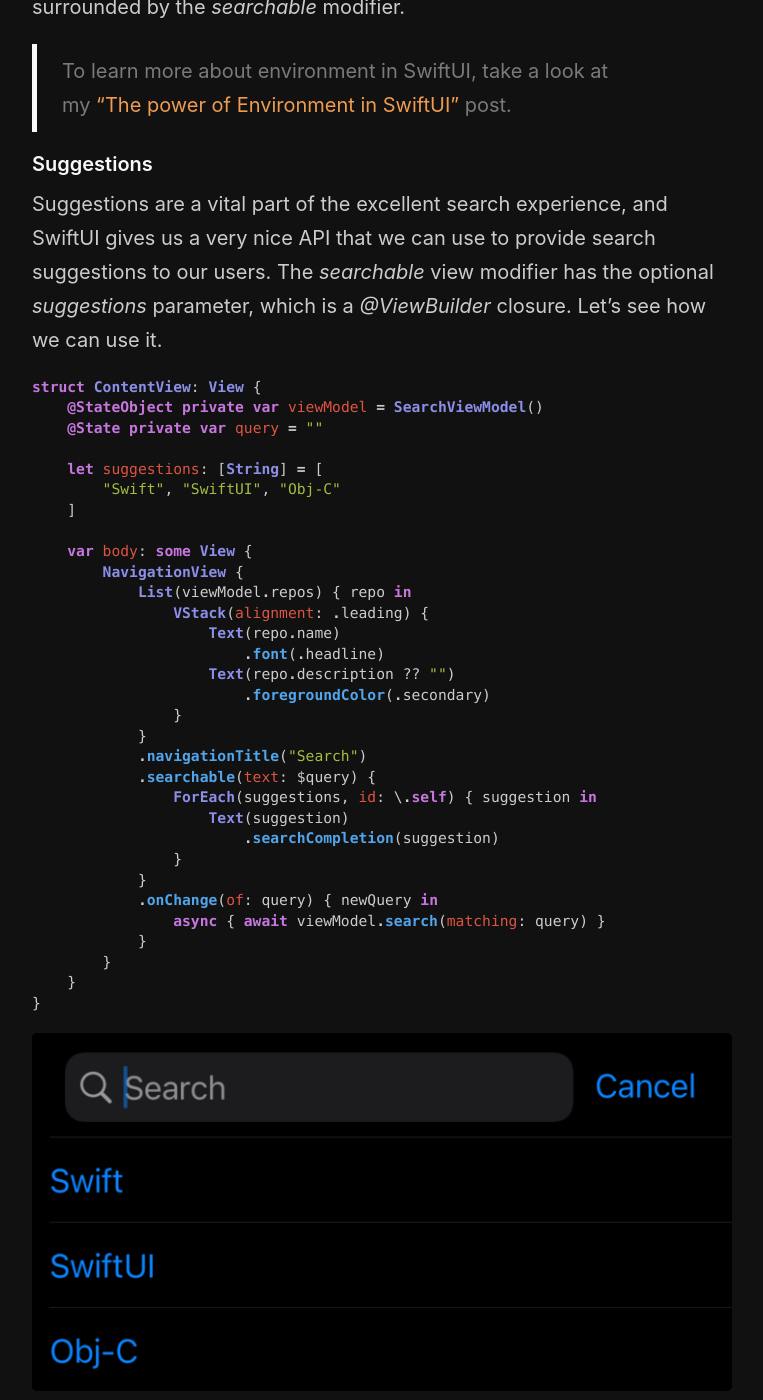
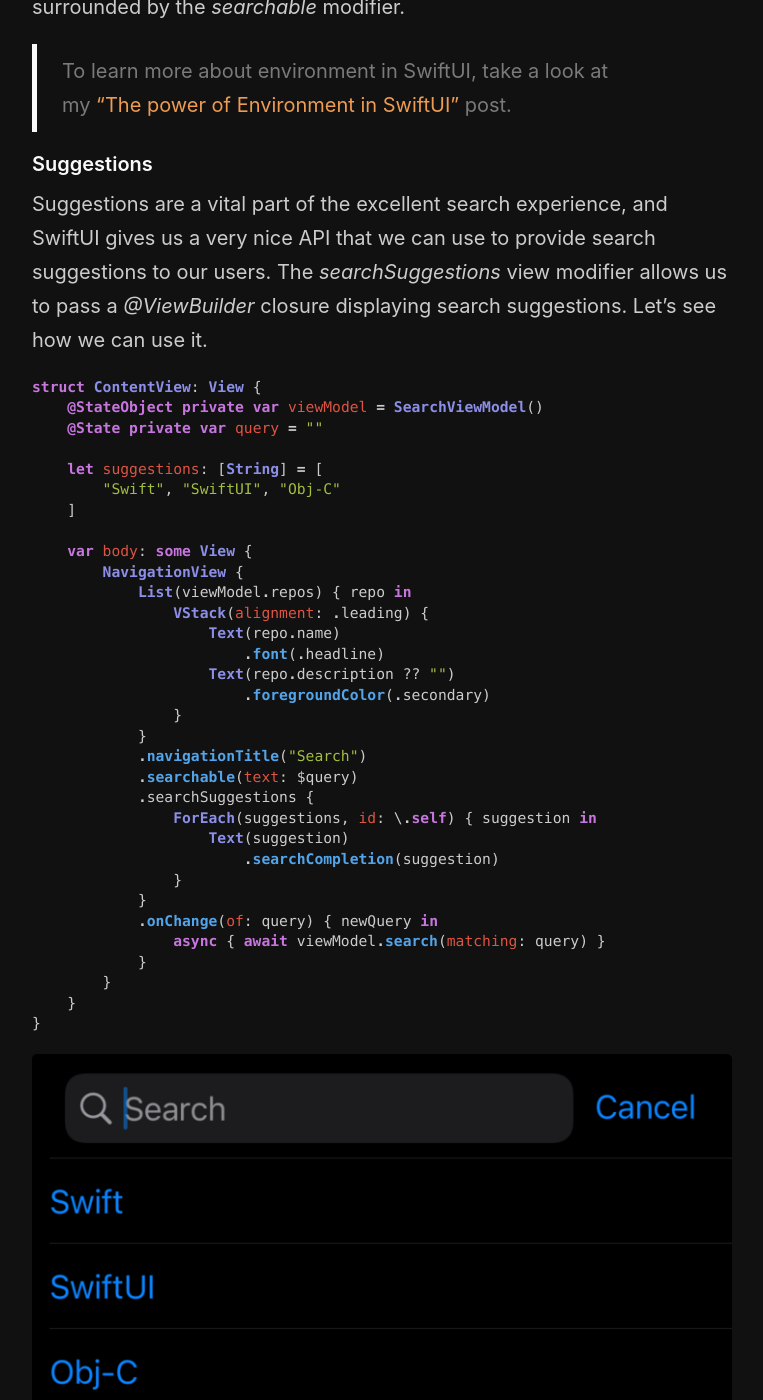
Before and after one commit to mecid/mecid.github.io, a Jekyll site: the page built from _posts/2021-06-23-mastering-search-in-swiftui.md, in a window 1280 px wide and 1400 px high, scrolled down 3261 px. Shown: the whole window, without its empty margins (258-1021 px from the left). Built offline with Jekyll 4.4.1, drawn with Linux system fonts in a browser that asks for light colours; some of the changed text lies outside the part shown.

Commit message:
search suggestions section changed

````diff
--- a/_posts/2021-06-23-mastering-search-in-swiftui.md
+++ b/_posts/2021-06-23-mastering-search-in-swiftui.md
@@ -111,7 +111,7 @@ Another search-related environment value we have is *dismissSearch*. *dismissSea
 > To learn more about environment in SwiftUI, take a look at my ["The power of Environment in SwiftUI"](/2019/08/21/the-power-of-environment-in-swiftui/) post.
 
 #### Suggestions
-Suggestions are a vital part of the excellent search experience, and SwiftUI gives us a very nice API that we can use to provide search suggestions to our users. The *searchable* view modifier has the optional *suggestions* parameter, which is a *@ViewBuilder* closure. Let's see how we can use it.
+Suggestions are a vital part of the excellent search experience, and SwiftUI gives us a very nice API that we can use to provide search suggestions to our users. The *searchSuggestions* view modifier allows us to pass a *@ViewBuilder* closure displaying search suggestions. Let's see how we can use it.
 
 ```swift
 struct ContentView: View {
@@ -133,7 +133,8 @@ struct ContentView: View {
                 }
             }
             .navigationTitle("Search")
-            .searchable(text: $query) {
+            .searchable(text: $query)
+            .searchSuggestions {
                 ForEach(suggestions, id: \.self) { suggestion in
                     Text(suggestion)
                         .searchCompletion(suggestion)
@@ -149,7 +150,7 @@ struct ContentView: View {
 
 ![search-suggestions](/public/search1.png)
 
-As you can see in the example above, we use the *searchable* modifier and provide a *@ViewBuilder* closure with *ForEach* view that iterates over an array of suggestions. We also use the *searchCompletion* view modifier to wrap every text view in a button that assigns its value to the search query binding.
+As you can see in the example above, we use the *searchSuggestions* view modifier and provide a *@ViewBuilder* closure with *ForEach* view that iterates over an array of suggestions. We also use the *searchCompletion* view modifier to wrap every text view in a button that assigns its value to the search query binding.
 
 Keep in mind that *searchCompletion* modifier wraps its content in a *Button*. It means you should apply it to the view that doesn't have user interaction like *Text* or *Label*.
 
````
